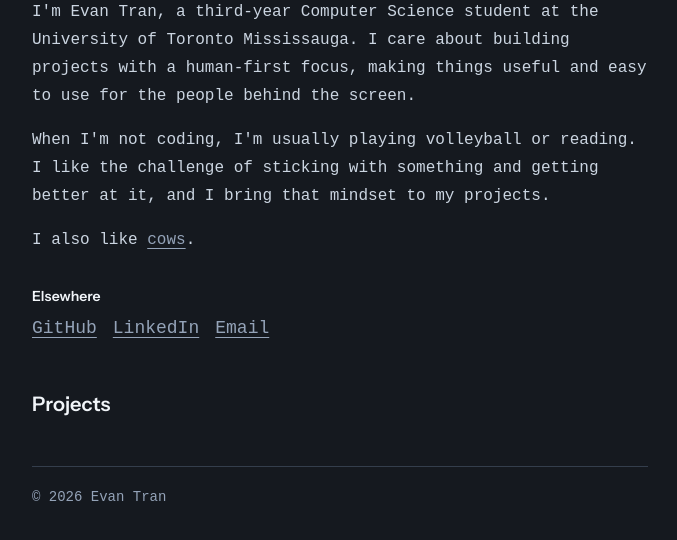
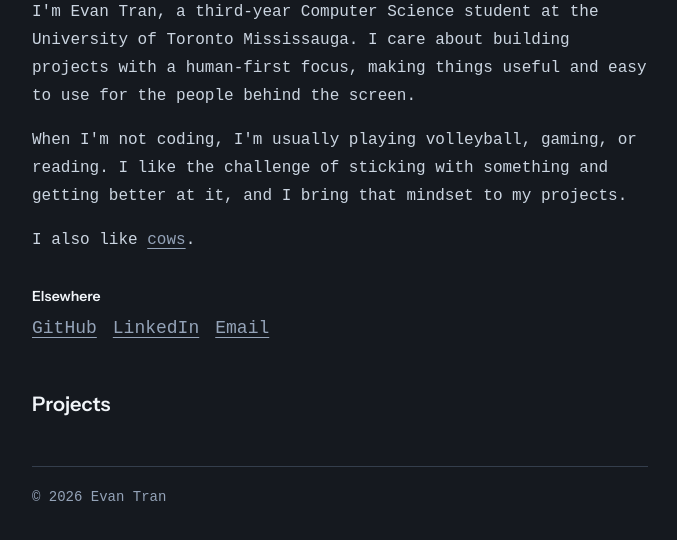
Before and after one commit to etpans/personal-website, a website: page index.html in a window 1280 px wide. Shown: the part 226-766 px from the top of the page, without its empty margins (300-977 px from the left). Drawn offline with nearby package versions, Linux system fonts and the light colour scheme; a web font is replaced by a local one.

Commit message:
feat: add gaming to about

```diff
--- a/index.html
+++ b/index.html
@@ -25,8 +25,8 @@
           focus, making things useful and easy to use for the people behind the screen.
         </p>
         <p class="mt-4">
-          When I'm not coding, I'm usually playing volleyball or reading. I like
-          the challenge of sticking with something and getting better at it,
+          When I'm not coding, I'm usually playing volleyball, gaming, or reading.
+          I like the challenge of sticking with something and getting better at it,
           and I bring that mindset to my projects.
         </p>
         <p class="mt-4">
```
